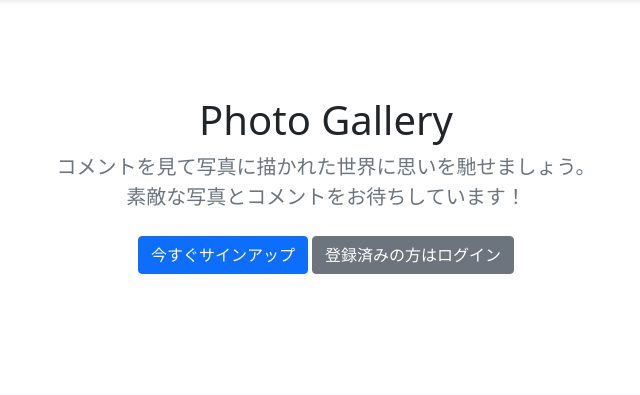
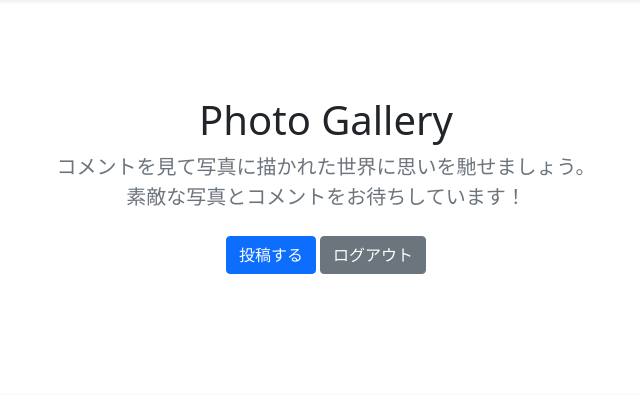
Before and after one commit to RyunosukeKimura/PhotoGalleryE, a Django app: page / in a window 1280 px wide. Shown: the part 56-451 px from the top of the page, without its empty margins (314-954 px from the left). Run offline with Django 4.2, Linux system fonts and the light colour scheme; the visitor is signed in with stand-in values (Sample User, id 1); some libraries are stand-ins or nearby versions.

Commit message:
7.2 photos_title.htmlを編集：ログイン、非ログインの切り替え実装

```diff
--- a/photoproject/photo/templates/photos_title.html
+++ b/photoproject/photo/templates/photos_title.html
@@ -81,8 +81,14 @@
           素敵な写真とコメントをお待ちしています！</p>
         <p>
           <!-- ナビゲーションボタン-->
+          {% if user.is_authenticated %}
+          <!-- ログイン中のボタン-->
+          <a href="#" class="btn btn-primary my-2">投稿する</a>
+          <a href="{% url 'accounts:logout' %}" class="btn btn-secondary my-2">ログアウト</a>
+          {% else %}
           <a href="{% url 'accounts:signup' %}" class="btn btn-primary my-2">今すぐサインアップ</a>
-          <a href="#" class="btn btn-secondary my-2">登録済みの方はログイン</a>
+          <a href="{% url 'accounts:login' %}" class="btn btn-secondary my-2">登録済みの方はログイン</a>
+          {% endif %}
         </p>
       </div>
     </div>
```
